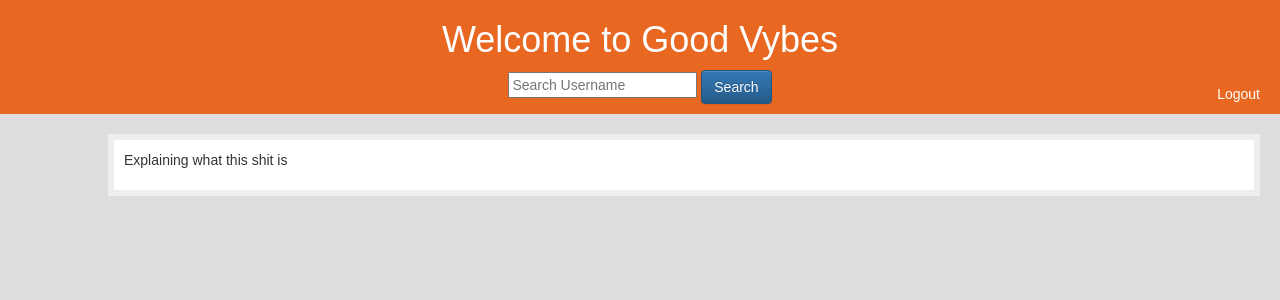
After one commit to RizkyWellyanto/yelpy, a Django app: template templates/welcome.html in a window 1280 px wide. The commit adds this page. Shown: the top 300 px of the page. Run offline with Django 3.2, Linux system fonts and the light colour scheme; the template is opened without the code that fills it, so the values that code supplies are empty; parts of the project's set-up code (start-up, migrations or seed data) failed here and were passed over; some libraries are stand-ins or nearby versions.

Commit message:
welcome page

```diff
--- a/static/css/base.css
+++ b/static/css/base.css
@@ -36,13 +36,14 @@ body {
 
 /* Sidebar */
 #sidebar {
-    padding-top: 20px;
-    padding-left: 20px;
+    margin-top: 20px;
+    margin-left: 20px;
     box-sizing: border-box;
-    width: 20%;
+    width: 10%;
     float: left;
 }
-  #content
+
+  #narrow-content
   {
     display: block;
     width: 300px;
@@ -70,3 +71,14 @@ body {
     margin-bottom: 10px;
     border: 2px solid #EEE !important;
   }
+
+#wide-content {
+    display: block;
+    margin-right: 20px;
+    float: right;
+    width: 90%;
+    border: 6px solid #EEE;
+    background-color: #FFF;
+    padding: 10px;
+    padding: 10px;
+}
--- a/templates/base.html
+++ b/templates/base.html
@@ -23,13 +23,11 @@
 
     <a href="/"><h1>Welcome to Good Vybes</h1></a>
 
-    {% if user.is_authenticated %}
     <form action="/search_user/" method="post">{% csrf_token %}
         <input type="text" name="search_name" placeholder="Search Username">
         <input type="submit" class="btn btn-primary" value="Search">
     </form>
     <a id="logout" href="/logout">Logout</a>
-    {% endif %}
 
     {% endblock %}
 </div>
--- a/templates/search.html
+++ b/templates/search.html
@@ -3,7 +3,7 @@
 {% block content %}
 
 {% for u in users %}
-<div>
+<div class="wide-content">
     <h2><a href="/users/{{ u.id }}">{{ u.username }}</a></h2>
 </div>
 {% endfor %}
--- /dev/null
+++ b/templates/welcome.html
@@ -0,0 +1,9 @@
+{% extends "base.html" %}
+
+{% block content %}
+
+<div id="wide-content">
+    <p>Explaining what this shit is</p>
+</div>
+
+{% endblock %}
--- a/yelpy/urls.py
+++ b/yelpy/urls.py
@@ -5,6 +5,7 @@ admin.autodiscover()
 
 urlpatterns = patterns('',
     url(r'^$', 'yelpy.views.home'),
+    url(r'^welcome/$', 'yelpy.views.welcome'),
 
     url(r'^login/$', 'yelpy.views.auth'),
     url(r'^logout/$', 'yelpy.views.log_out'),
```
Also changed, not shown: templates/home.html (+4 -3 lines), templates/user.html (+7 -0 lines), yelpy/views.py (+9 -2 lines), 2 other files.
